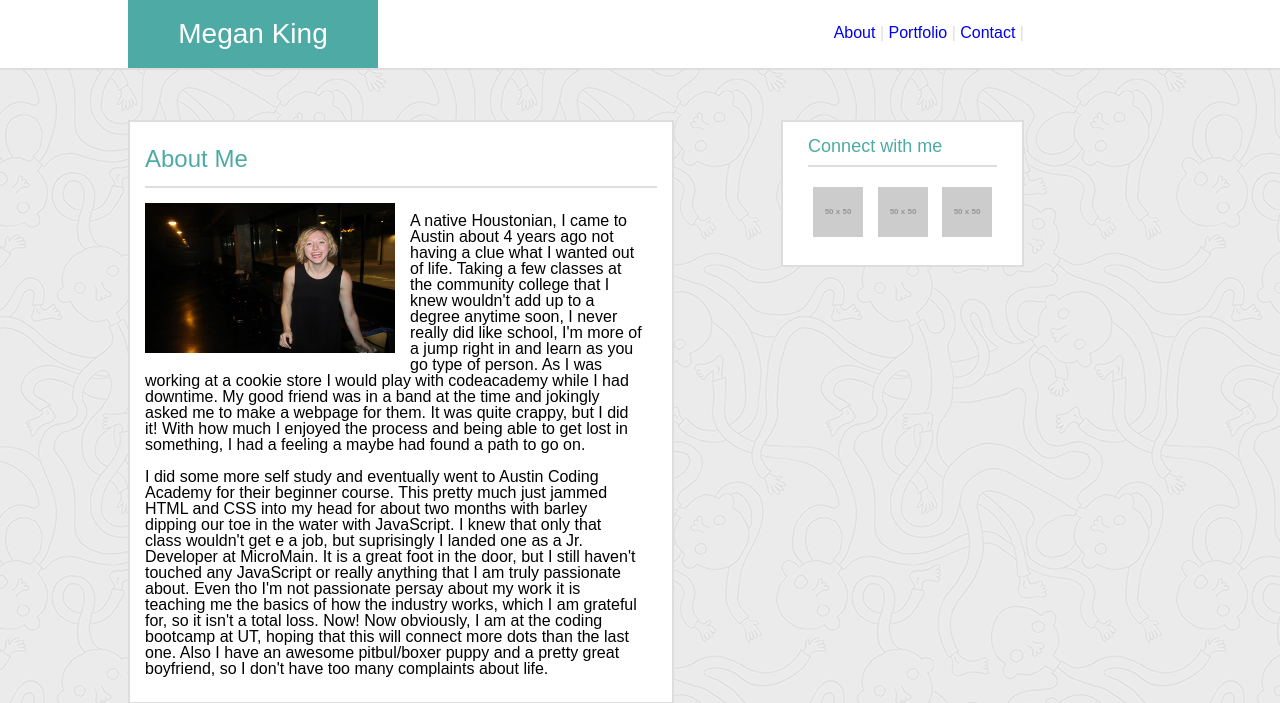
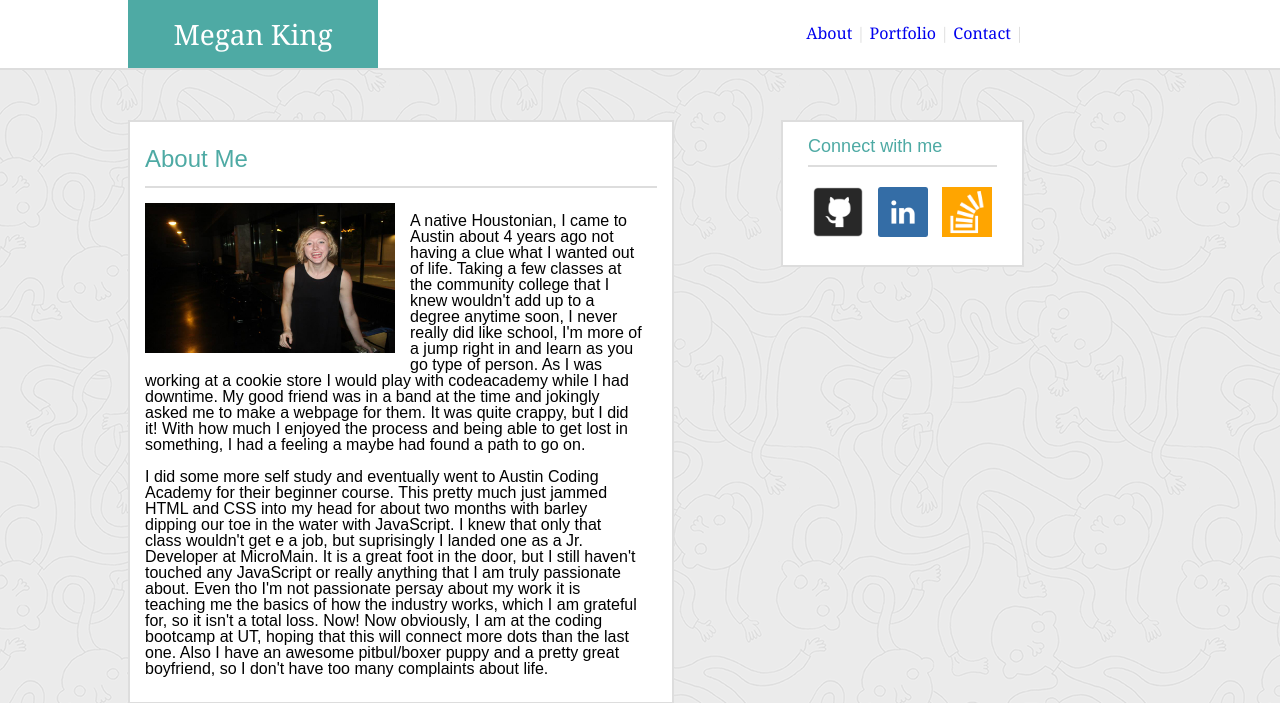
Before and after one commit to mgnking12/Basic-Portfolio, a PHP site: page / in a window 1280 px wide. Shown: the top 703 px of the page. Run offline with PHP 8.4, Linux system fonts and the light colour scheme; grey boxes labelled with a size stand in for pictures from a placeholder-image service; some libraries are stand-ins or nearby versions.

Commit message:
added photos and reset.css

```diff
--- a/assets/css/style.css
+++ b/assets/css/style.css
@@ -40,7 +40,8 @@ body {
 	font-size: 28px;
 }
 header{
-	background-color: #fff
+	background-color: #fff;
+	font-family: 'Georgia', Times, Times New Roman, serif;
 }
 nav {
 	display: inline-block;
@@ -49,6 +50,7 @@ nav {
 	margin: 0 20% 0 0;
 	text-decoration: none;
 	color: #dddddd;
+	text-decoration-style:
 }
 h1 {
 	font-size: 24px;
@@ -82,6 +84,13 @@ aside h3, .middleStuff h1 {
 .connectIcon {
 	margin: 0 5px 0 5px;
 }
+.connectIcon:hover {
+
+}
+.connectImage{
+	height: 50px;
+	width: 50px;
+}
 footer {
 	border-top: 3px solid #4EAAA4;
 	text-align: center;
--- a/contact.html
+++ b/contact.html
@@ -26,9 +26,9 @@
 			<h3>Connect with me</h3>
 			<hr>
 			<div class="connectButtons">
-				<a href="#" class="connectIcon"><img src="http://placehold.it/50x50" alt="blank"></a>
-				<a href="#" class="connectIcon"><img src="http://placehold.it/50x50" alt="blank"></a>
-				<a href="#" class="connectIcon"><img src="http://placehold.it/50x50" alt="blank"></a>
+				<a href="#" class="connectIcon"><img src="assets/images/1461741072_social_media_logo_github.png" alt="blank" class="connectImage"></a>
+				<a href="#" class="connectIcon"><img src="assets/images/1461741179_linkedin-square-social-media.png" alt="blank" class="connectImage"></a>
+				<a href="#" class="connectIcon"><img src="assets/images/1461741209_stackoverflow.png" alt="blank" class="connectImage"></a>
 			</div>
 		</aside>
 			<section class="middleStuff">
--- a/index.html
+++ b/index.html
@@ -21,9 +21,9 @@
 			<h3>Connect with me</h3>
 			<hr>
 			<div class="connectButtons">
-				<a href="#" class="connectIcon"><img src="http://placehold.it/50x50" alt="blank"></a>
-				<a href="#" class="connectIcon"><img src="http://placehold.it/50x50" alt="blank"></a>
-				<a href="#" class="connectIcon"><img src="http://placehold.it/50x50" alt="blank"></a>
+				<a href="#" class="connectIcon"><img src="assets/images/1461741072_social_media_logo_github.png" alt="blank" class="connectImage"></a>
+				<a href="#" class="connectIcon"><img src="assets/images/1461741179_linkedin-square-social-media.png" alt="blank" class="connectImage"></a>
+				<a href="#" class="connectIcon"><img src="assets/images/1461741209_stackoverflow.png" alt="blank" class="connectImage"></a>
 			</div>
 		</aside>
 		<section class="middleStuff">
--- a/portfolio.html
+++ b/portfolio.html
@@ -22,9 +22,9 @@
 			<hr>
 
 			<div class="connectButtons">
-				<a href="#" class="connectIcon"><img src="http://placehold.it/50x50" alt="blank"></a>
-				<a href="#" class="connectIcon"><img src="http://placehold.it/50x50" alt="blank"></a>
-				<a href="#" class="connectIcon"><img src="http://placehold.it/50x50" alt="blank"></a>
+				<a href="#" class="connectIcon"><img src="assets/images/1461741072_social_media_logo_github.png" alt="blank" class="connectImage"></a>
+				<a href="#" class="connectIcon"><img src="assets/images/1461741179_linkedin-square-social-media.png" alt="blank" class="connectImage"></a>
+				<a href="#" class="connectIcon"><img src="assets/images/1461741209_stackoverflow.png" alt="blank" class="connectImage"></a>
 			</div>
 			</aside>
 			<section class="middleStuff">
```
Also changed, not shown: assets/images/1461741072_social_media_logo_github.png (added), assets/images/1461741072_social_media_logo_github.pngNO.png (added), assets/images/1461741179_linkedin-square-social-media.png (added), assets/images/1461741209_stackoverflow.png (added).
